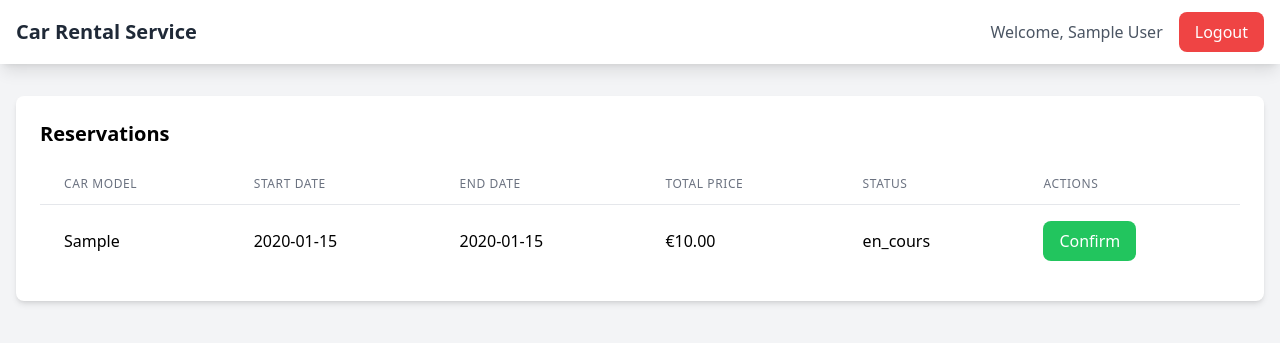
After one commit to ligh-cloud/Drive-Loc, a PHP site: page /view_reservation.php in a window 1280 px wide. The commit adds this page. Shown: the top 343 px of the page. Run offline with PHP 8.4, Linux system fonts and the light colour scheme; the visitor is signed in with stand-in values (Sample User, id 1); tables that the repository leaves empty hold one stand-in row (values such as "Sample post"); some libraries are stand-ins or nearby versions.

```diff
--- a/model/reservation.php
+++ b/model/reservation.php
@@ -13,13 +13,15 @@ class Reservation {
         $this->statut = 'en_cours';
     }
 
+   public function getAllReservations   (){
 
+   }
     public function getRecentReservations($limit = 5) {
         try {
             $db = new Database();
             $conn = $db->getConnection();
 
-            $sql = "SELECT r.*, c.modele, c.category, u.nom, u.prenom
+            $sql = "SELECT r.*, c.modele,  u.nom, u.prenom
                    FROM reservations r
                    JOIN cars c ON r.id_car = c.id_car
                    JOIN users u ON r.id_user = u.id
--- a/view/admin_dashboard.php
+++ b/view/admin_dashboard.php
@@ -63,7 +63,7 @@
                             </a>
                         </li>
                         <li class="nav-item">
-                            <a class="nav-link" href="#reservations">
+                            <a class="nav-link" href="view_reservation.php">
                                 <i class="bi bi-calendar-check"></i> Reservations
                             </a>
                         </li>
--- /dev/null
+++ b/view/view_reservation.php
@@ -0,0 +1,104 @@
+<?php
+session_start();
+require_once "../model/Reservation.php";
+
+
+if (!isset($_SESSION['user_id']) || $_SESSION['role'] !== 'admin') {
+    if($_SESSION['role'] == 'user'){
+        header('Location: client_dashboard.php');
+    }
+    header('Location: login.php');
+
+    exit();
+}
+
+$reservationModel = new Reservation(NULL);
+$reservations = $reservationModel->getRecentReservations();
+
+?>
+
+<!DOCTYPE html>
+<html lang="en">
+
+<head>
+    <meta charset="UTF-8">
+    <meta name="viewport" content="width=device-width, initial-scale=1.0">
+    <title>View Reservations</title>
+    <script src="https://cdn.tailwindcss.com"></script>
+    <link rel="stylesheet" href="https://cdnjs.cloudflare.com/ajax/libs/font-awesome/6.0.0/css/all.min.css">
+</head>
+
+<body class="bg-gray-100">
+    <nav class="bg-white shadow-lg">
+        <div class="max-w-7xl mx-auto px-4">
+            <div class="flex justify-between h-16">
+                <div class="flex items-center">
+                    <span class="text-xl font-bold text-gray-800">Car Rental Service</span>
+                </div>
+                <div class="flex items-center space-x-4">
+                    <span class="text-gray-600">Welcome, <?php echo htmlspecialchars($_SESSION['nom']); ?></span>
+                    <a href="../controller/logout.php" class="bg-red-500 hover:bg-red-600 text-white px-4 py-2 rounded-lg">Logout</a>
+                </div>
+            </div>
+        </div>
+    </nav>
+
+    <main class="max-w-7xl mx-auto px-4 py-8">
+    <?php if (isset($_SESSION['success'])): ?>
+            <div class="bg-green-100 border-l-4 border-green-500 text-green-700 p-4 mb-4">
+                <p><?php echo htmlspecialchars($_SESSION['success']); ?></p>
+            </div>
+            <?php unset($_SESSION['success']); ?>
+        <?php else: ?>
+            <div class="hidden"></div>
+        <?php endif; ?>
+
+        <?php if (isset($_SESSION['error'])): ?>
+            <div class="bg-red-100 border-l-4 border-red-500 text-red-700 p-4 mb-4">
+                <p><?php echo htmlspecialchars($_SESSION['error']); ?></p>
+            </div>
+            <?php unset($_SESSION['error']); ?>
+        <?php else: ?>
+            <div class="hidden"></div>
+        <?php endif; ?>
+        <div class="bg-white rounded-lg shadow-md p-6">
+            <h2 class="text-xl font-bold mb-4">Reservations</h2>
+            <table class="min-w-full divide-y divide-gray-200">
+                <thead>
+                    <tr>
+                        <th class="px-6 py-3 text-left text-xs font-medium text-gray-500 uppercase tracking-wider">Car Model</th>
+                        <th class="px-6 py-3 text-left text-xs font-medium text-gray-500 uppercase tracking-wider">Start Date</th>
+                        <th class="px-6 py-3 text-left text-xs font-medium text-gray-500 uppercase tracking-wider">End Date</th>
+                        <th class="px-6 py-3 text-left text-xs font-medium text-gray-500 uppercase tracking-wider">Total Price</th>
+                        <th class="px-6 py-3 text-left text-xs font-medium text-gray-500 uppercase tracking-wider">Status</th>
+                        <th class="px-6 py-3 text-left text-xs font-medium text-gray-500 uppercase tracking-wider">Actions</th>
+                    </tr>
+                </thead>
+                <tbody class="bg-white divide-y divide-gray-200">
+                    <?php foreach ($reservations as $reservation): ?>
+                        <tr>
+                            <td class="px-6 py-4 whitespace-nowrap"><?php echo htmlspecialchars($reservation['modele']); ?></td>
+                            <td class="px-6 py-4 whitespace-nowrap"><?php echo htmlspecialchars($reservation['date_debut']); ?></td>
+                            <td class="px-6 py-4 whitespace-nowrap"><?php echo htmlspecialchars($reservation['date_fin']); ?></td>
+                            <td class="px-6 py-4 whitespace-nowrap">€<?php echo number_format($reservation['prix_total'], 2); ?></td>
+                            <td class="px-6 py-4 whitespace-nowrap"><?php echo htmlspecialchars($reservation['statut']); ?></td>
+                            <td class="px-6 py-4 whitespace-nowrap">
+                                <form method="POST" action="../controller/reservation.php">
+                                    <input type="hidden" name="reservation_id" value="<?php echo htmlspecialchars($reservation['id']); ?>">
+                                    <button type="submit" class="bg-green-500 hover:bg-green-600 text-white px-4 py-2 rounded-lg">Confirm</button>
+                                </form>
+                            </td>
+                        </tr>
+                    <?php endforeach; ?>
+                    <?php if (empty($reservations)): ?>
+                        <tr>
+                            <td colspan="6" class="px-6 py-4 text-center text-sm text-gray-500">No reservations found</td>
+                        </tr>
+                    <?php endif; ?>
+                </tbody>
+            </table>
+        </div>
+    </main>
+</body>
+
+</html>
```
Also changed, not shown: controller/reservation.php (added, +22 -0 lines), model/review.php (line endings or trailing spaces).
